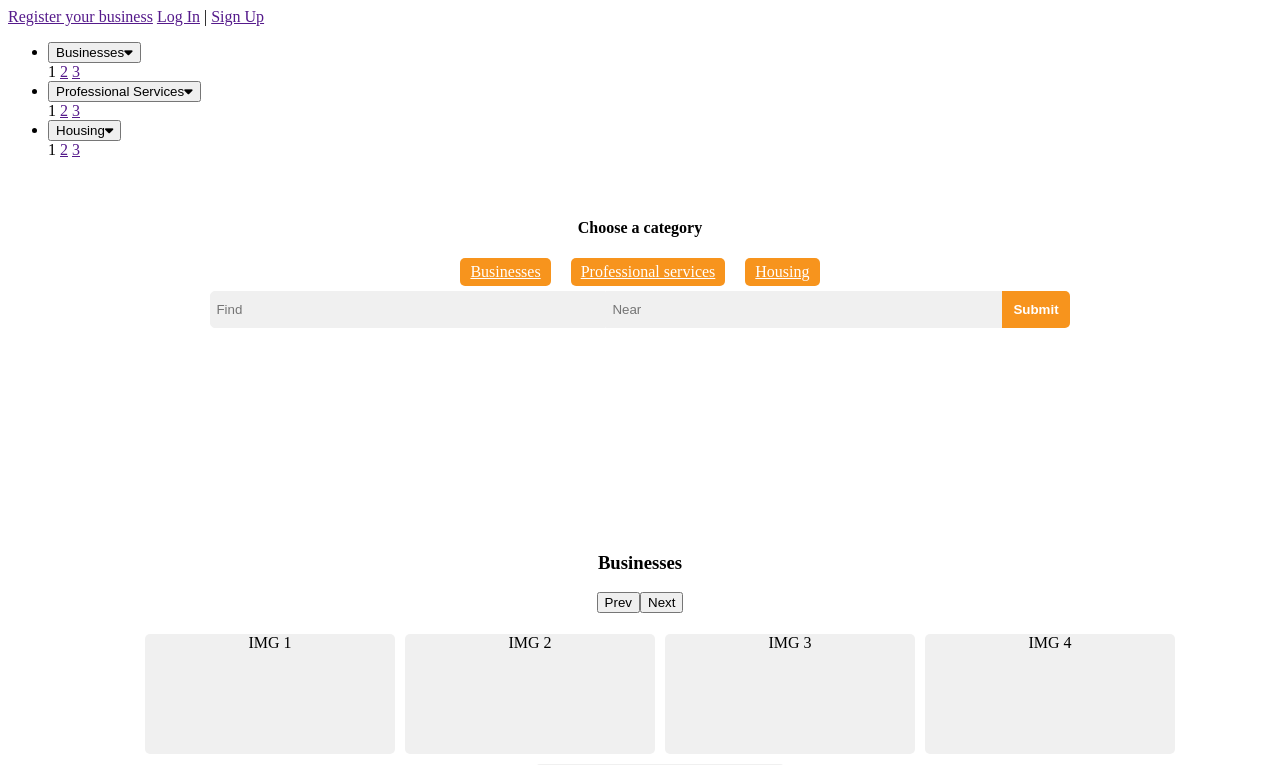
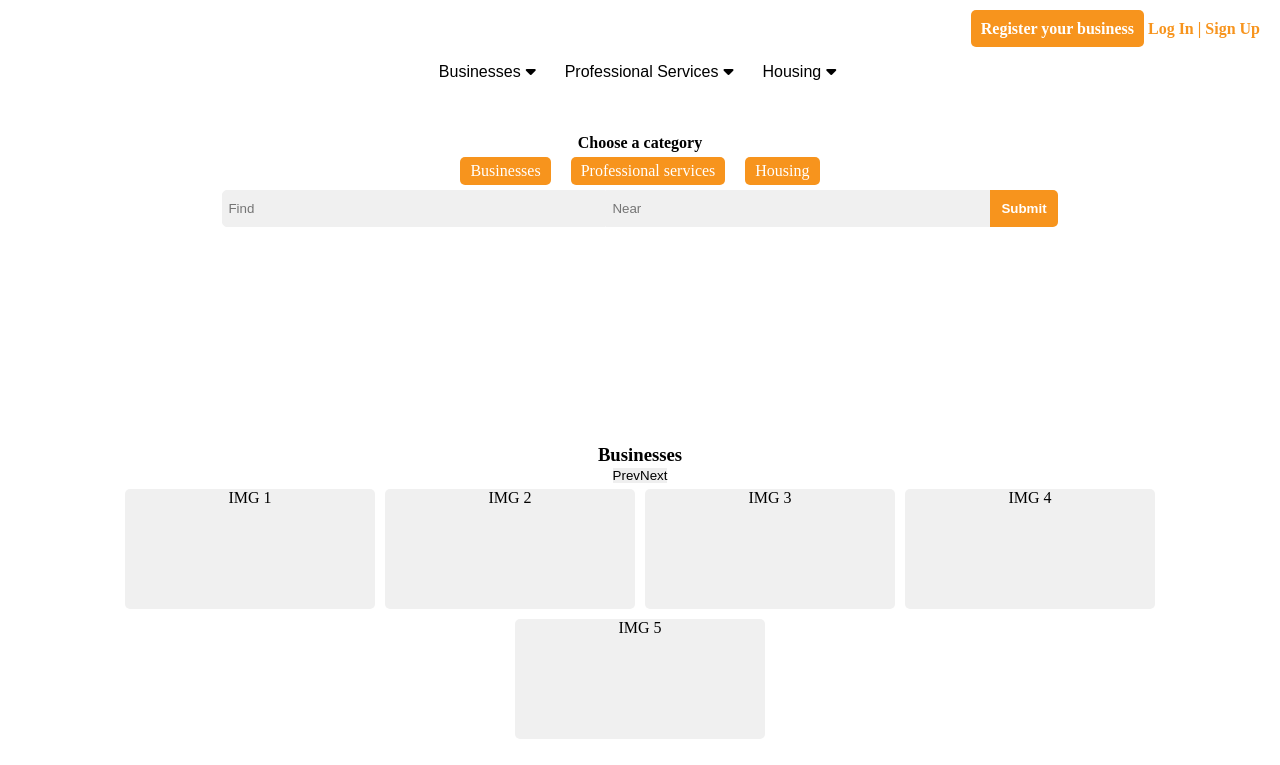
Before and after one commit to ArnoldOduma/lifelong-families, an Angular app in the folder Angular/lifelongFamilies/: page / in a window 1280 px wide. Shown: the top 765 px of the page. Built offline with nearby package versions, Linux system fonts and the light colour scheme.

Commit message:
this commit will update the app module with the created views

```diff
--- a/Angular/lifelongFamilies/src/app/app.module.ts
+++ b/Angular/lifelongFamilies/src/app/app.module.ts
@@ -3,10 +3,12 @@ import { NgModule } from '@angular/core';
 
 import { AppRoutingModule } from './app-routing.module';
 import { AppComponent } from './app.component';
+import { SearchViewComponent } from './search-view/search-view.component';
 
 @NgModule({
   declarations: [
-    AppComponent
+    AppComponent,
+    SearchViewComponent
   ],
   imports: [
     BrowserModule,
--- a/Angular/lifelongFamilies/src/styles.css
+++ b/Angular/lifelongFamilies/src/styles.css
@@ -1 +1,77 @@
 /* You can add global styles to this file, and also import other style files */
+*{
+  margin: 0;
+  padding: 0;
+  box-sizing: border-box;
+}
+a{
+  text-decoration: none;
+  color: inherit;
+}
+button{
+  border: none;
+}
+header{
+  padding: 10px;
+}
+header>div{
+  padding: 10px;
+}
+header>div:nth-child(1){
+  text-align: right;
+  color: #F7941D;
+  font-weight: 700;
+}
+.log-sign-btn a:first-child{
+  background: #F7941D;
+  padding: 10px;
+  color: white;
+  border-radius: 5px;
+}
+header>div:nth-child(2){
+
+  text-align: center;
+}
+
+.dropBtn {
+  /* background-color: #F7941D; */
+  background: transparent;
+  /* color: white; */
+  cursor: pointer;
+  padding: 5px 10px;
+  font-size: 16px;
+  border: none;
+}
+.dropBtn i{
+  padding: 0 5px;
+}
+
+.dropdown {
+  position: relative;
+  display: inline-block;
+}
+
+.dropContent {
+  display: none;
+  position: absolute;
+  background-color: #f1f1f1;
+  min-width: 160px;
+  box-shadow: 0px 8px 16px 0px rgba(0,0,0,0.2);
+  z-index: 1;
+}
+
+.dropContent a {
+  color: black;
+  padding: 12px 16px;
+  text-decoration: none;
+  display: block;
+}
+
+.dropContent a:hover {background-color: #ddd;}
+
+.dropdown:hover .dropContent {display: block;}
+
+.dropdown:hover .dropBtn {
+  /* background-color:#F7941D; */
+  color: #F7941D;
+}
```
